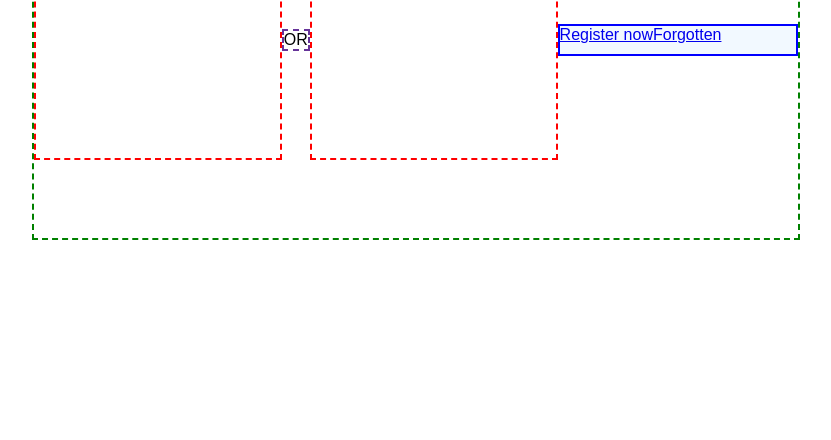
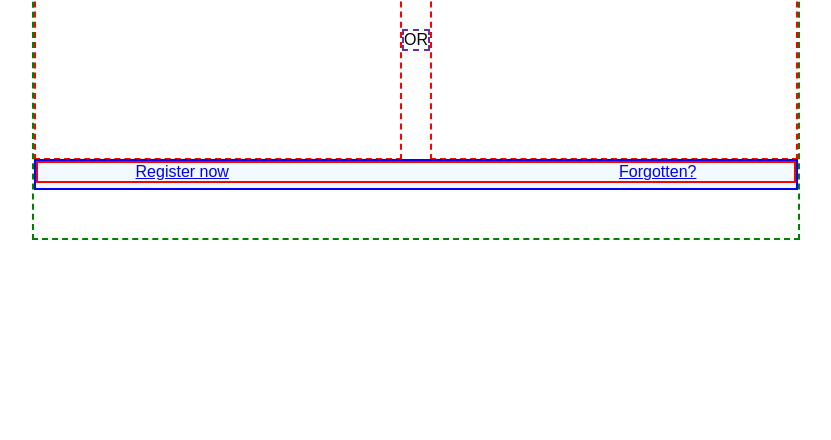
Before and after one commit to maykaltenev/log-in-page, a plain HTML site: page index.html in a window 1280 px wide. Shown: the part 360-800 px from the top of the page, without its empty margins (224-1055 px from the left). Drawn offline with Linux system fonts and the light colour scheme.

Commit message:
place register now and forgotten under the main container

```diff
--- a/css/style.css
+++ b/css/style.css
@@ -22,6 +22,7 @@ body {
   display: flex;
   justify-content: center;
   align-items: center;
+  position: relative;
 }
 /* the or element */
 .middle {
@@ -133,16 +134,24 @@ i {
 /* input[type="button"] {
   position: absolute;
 } */
-
-.bottom {
-  border: 2px solid #e5e4e8;
-  width: 65%;
+/* the bottom div */
+footer {
+  width: 100%;
   height: 8%;
   background-color: #f2f9ff;
   border: 2px black solid;
-  display: flex;
+  display: block;
   border: 2px blue solid;
   color: #1da1f2;
+  position: absolute;
+  top: 80%;
+  right: 0%;
+}
+/* place the Register now and Forgotten under the 2 containers */
+footer .bottom {
+  display: flex;
+  justify-content: space-around;
+  border: 2px red solid;
 }
 /* .bottom-span {
   display: flex;
--- a/index.html
+++ b/index.html
@@ -70,10 +70,19 @@
 
       </form>
   </div>
+<!-- the third div as a rectangle under the two containers -->
+  <footer>
     <div class="bottom">
+      <div>
       <span class="bottom-span"><a href="#">Register now</a></span>
-      <span class="bottom-span"><a href="#">Forgotten</a></span>
+      </div>
+      <span></span>
+      <div>
+      <span class="bottom-span"><a href="#">Forgotten?</a></span>
     </div>
+    </div>
+  </footer>
 </div>
+
   </body>
 </html>
```
